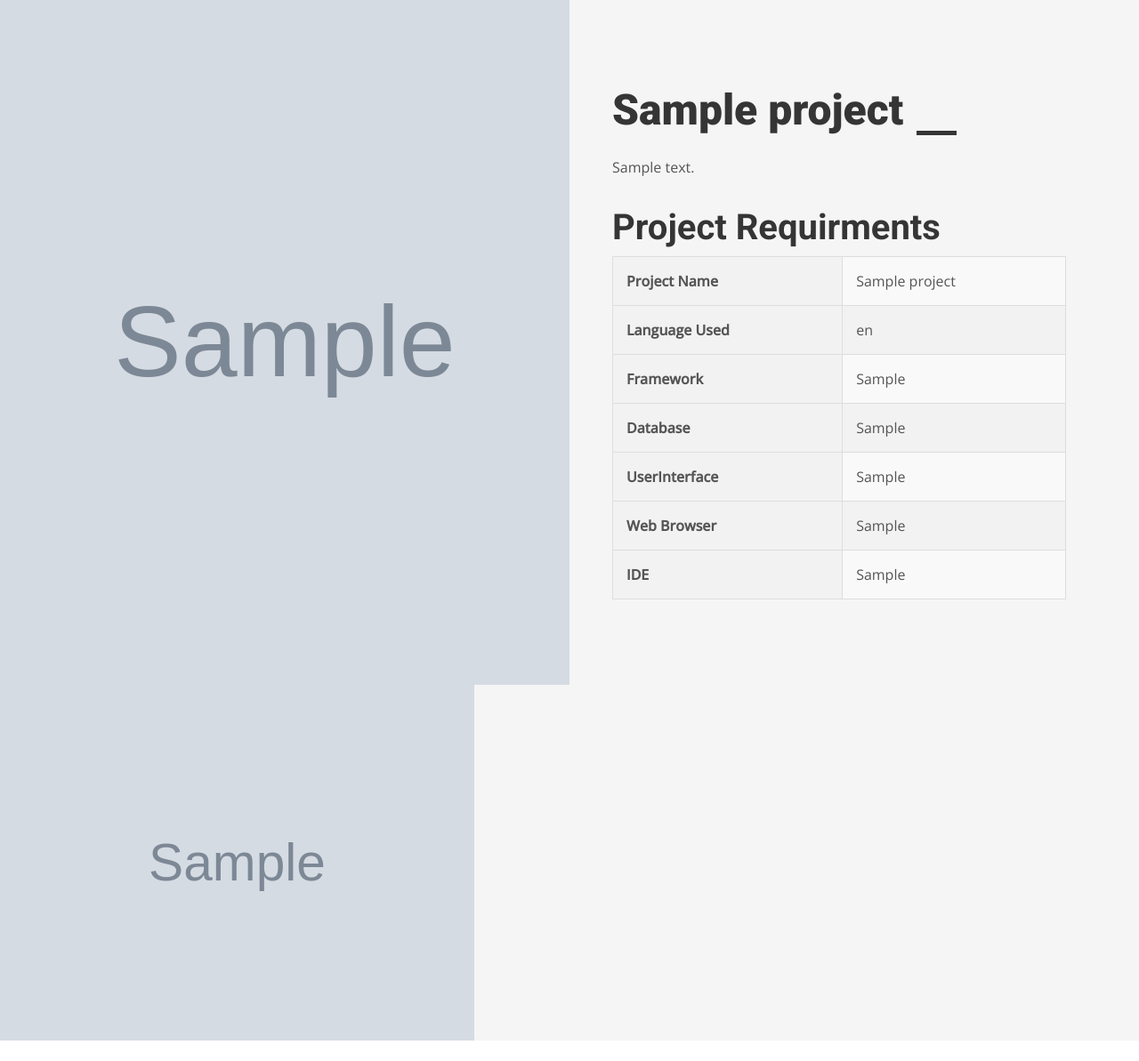
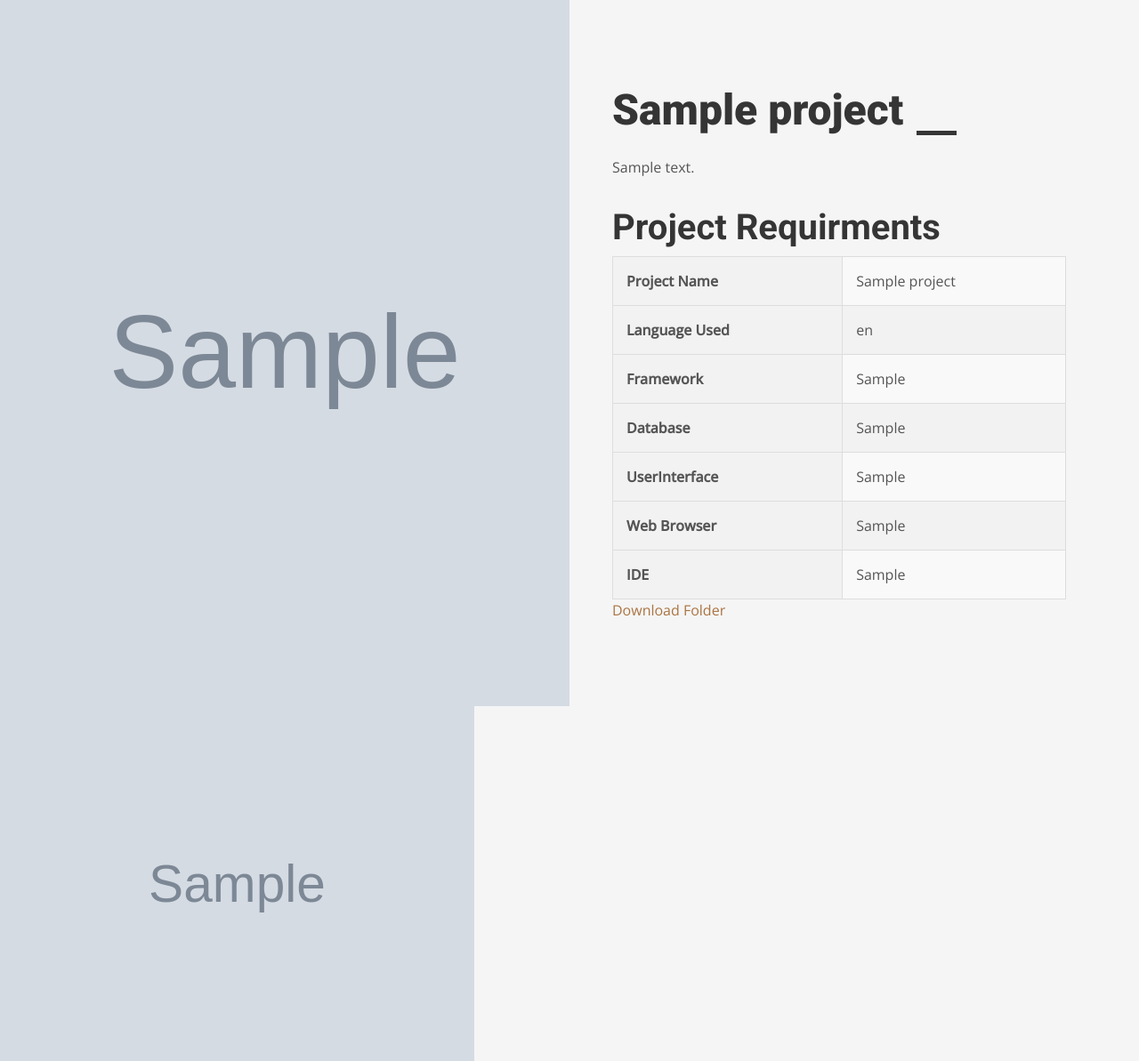
Before and after one commit to yashk230/theProject, a Django app: page /project_info/1/ in a window 1280 px wide. Shown: the part 502-1695 px from the top of the page at 89% size. Run offline with Django 5.2, Linux system fonts and the light colour scheme; tables that the repository leaves empty hold one stand-in row (values such as "Sample post"); grey boxes marked "Sample" are stand-in pictures; some libraries are stand-ins or nearby versions.

Commit message:
superuser can upload the project zip file and user can download the file

```diff
--- a/theProject/myapp/models.py
+++ b/theProject/myapp/models.py
@@ -12,6 +12,7 @@ class Projects(models.Model):
     webbrowser=models.CharField(null=True,max_length=50,verbose_name="Web Browser")
     ide=models.CharField(null=True,max_length=50,verbose_name="IDE Used")
     pimage=models.ImageField(null=True, blank=True,upload_to="project_images")
+    pfile=models.FileField(null=True, blank=True,upload_to="project_files")
     price=models.IntegerField()
 
 
--- a/theProject/myapp/views.py
+++ b/theProject/myapp/views.py
@@ -1,5 +1,6 @@
 from django.conf import settings
-from django.shortcuts import redirect, render
+from django.http import FileResponse
+from django.shortcuts import get_object_or_404, redirect, render
 
 from .models import ProjectImage, Projects, Services, Team
 
@@ -29,6 +30,14 @@ def project_info(request,pid):
     context['project_images']=ProjectImage.objects.filter(project=int(pid))
     return render(request,'project-info.html',context)
 
+def download_folder(request, project_id):
+    project = get_object_or_404(Projects, id=project_id)
+    file_path = project.pfile.path
+
+    response = FileResponse(open(file_path, 'rb'))
+    response['Content-Disposition'] = f'attachment; filename="{project.pfile.name}"'
+    return response
+
 def service(request):
     context={}
     context['services']=Services.objects.all()
--- a/theProject/template/project-info.html
+++ b/theProject/template/project-info.html
@@ -73,10 +73,17 @@
                             </tr>
 
                         </table>
-                    </div>
 
+                            {% if projects.pfile %}
+                                <a href="{% url 'download_folder' projects.id %}">Download Folder</a>
+                            {% else %}
+                                No Folder Available
+                            {% endif %}
+
+                        {% endfor %}
                 </div>
-                {% endfor %}
+            </div>
+
                 {% for images in project_images %}
                 <div class="col-lg-6 ps-lg-0" style="min-height: 400px;">
                     <div class="position-relative h-100">
--- a/theProject/theProject/urls.py
+++ b/theProject/theProject/urls.py
@@ -27,6 +27,7 @@ urlpatterns = [
     path('contact/',views.contact),
     path('project/',views.project),
     path('project_info/<pid>/',views.project_info),
+    path('download/<int:project_id>/', views.download_folder, name='download_folder'),
     path('team/',views.team),
     path('feature/',views.feature),
     path('testimonial/',views.testimonial),
```
Also changed, not shown: theProject/myapp/migrations/0014_projects_pfile.py (added), 1 other file.
